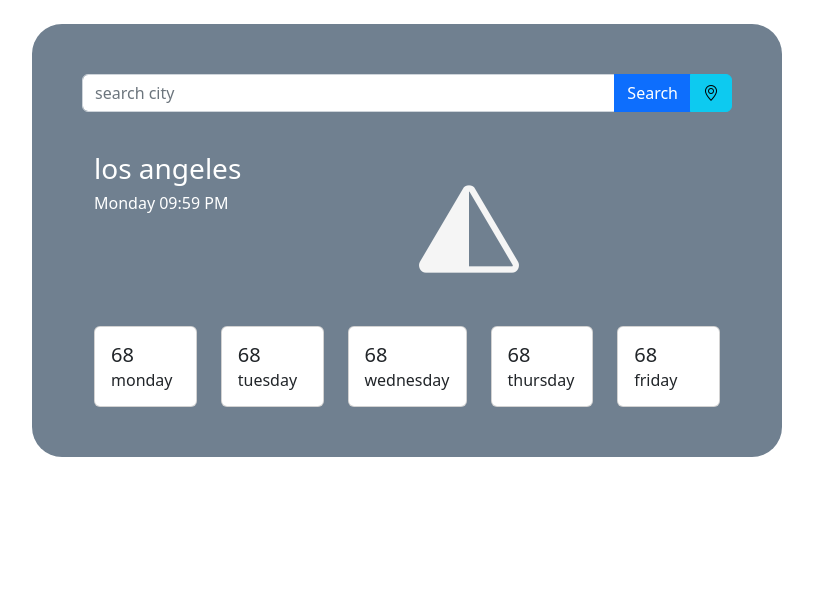
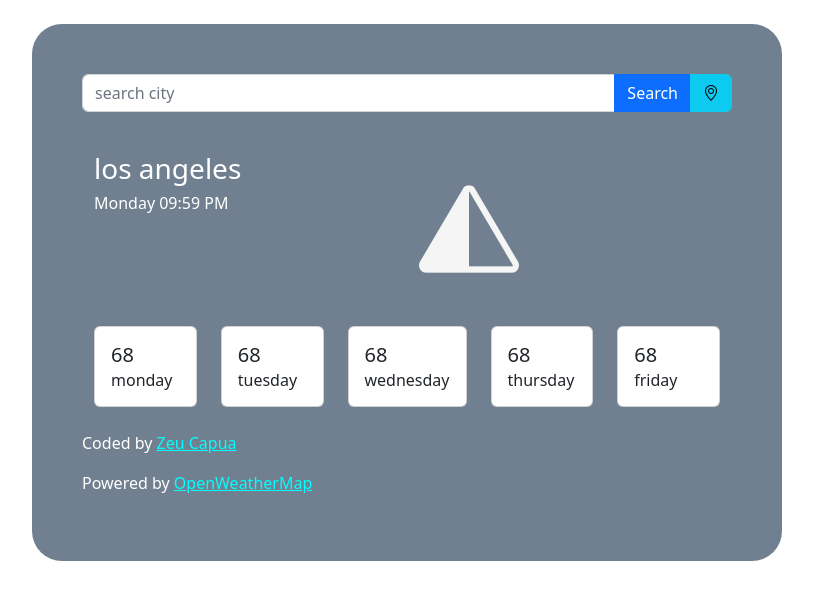
Before and after one commit to zeucapua/shecodes-weather, a website: page index.html in a window 1280 px wide. Shown: the whole page, without its empty margins (233-1046 px from the left). Drawn offline with nearby package versions, Linux system fonts and the light colour scheme; no server answers.

Commit message:
Add files via upload

```diff
--- a/index.html
+++ b/index.html
@@ -119,6 +119,12 @@
           </div>
         </div>
       </div>
+      <br />
+      <!-- Credits -->
+      <div class="credits">
+        <p>Coded by <a id="creditsA" href="https://github.com/zeucapua">Zeu Capua</a></p>
+        <p>Powered by <a id="creditsA" href="https://openweathermap.org">OpenWeatherMap</a></p>
+      </div>
     </div>
 
     <script src="scripts/index.js"></script>
--- a/styles/style.css
+++ b/styles/style.css
@@ -8,3 +8,10 @@
   padding: 50px;
   background-color: slategray;
 }
+
+.credits {
+  color: white;
+  flex-wrap: row wrap;
+}
+
+#creditsA { color: aqua; }
```
